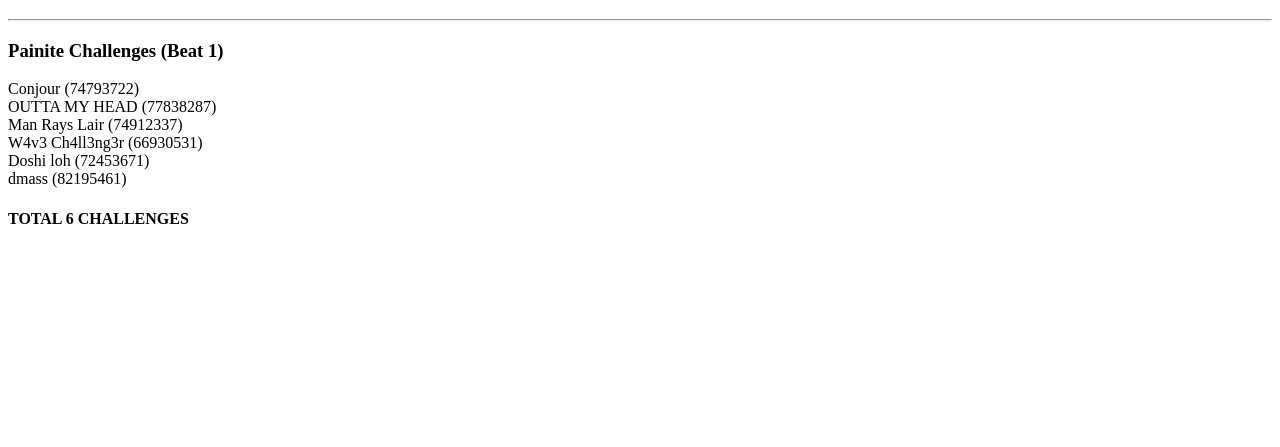
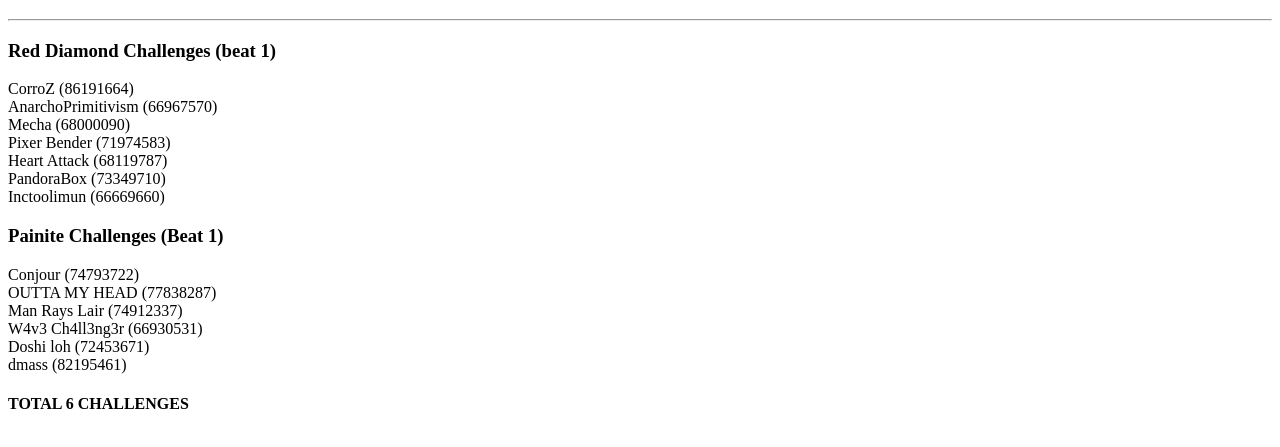
Before and after one commit to CodeJevil/GDCP, a plain HTML site: page index.html in a window 1280 px wide. Shown: the part 61-508 px from the top of the page. Drawn offline with Linux system fonts and the light colour scheme.

Commit message:
Added the Red Diamond Tier

```diff
--- a/index.html
+++ b/index.html
@@ -11,6 +11,9 @@
 <h1>Welcome to the Geometry Dash Challenge Progession List</h1>
 <hr>
 
+<h3>Red Diamond Challenges (beat 1)</h3>
+<p>CorroZ (86191664)<br>AnarchoPrimitivism (66967570)<br>Mecha (68000090)<br>Pixer Bender (71974583)<br>Heart Attack (68119787)<br>PandoraBox (73349710)<br>Inctoolimun (66669660)</p>
+
 <h3>Painite Challenges (Beat 1)</h3>
 <p>Conjour (74793722)<br>OUTTA MY HEAD (77838287)<br>Man Rays Lair (74912337)<br>W4v3 Ch4ll3ng3r (66930531)<br>Doshi loh (72453671)<br>dmass (82195461)</p>
 <h4>TOTAL 6 CHALLENGES</h4>
```
